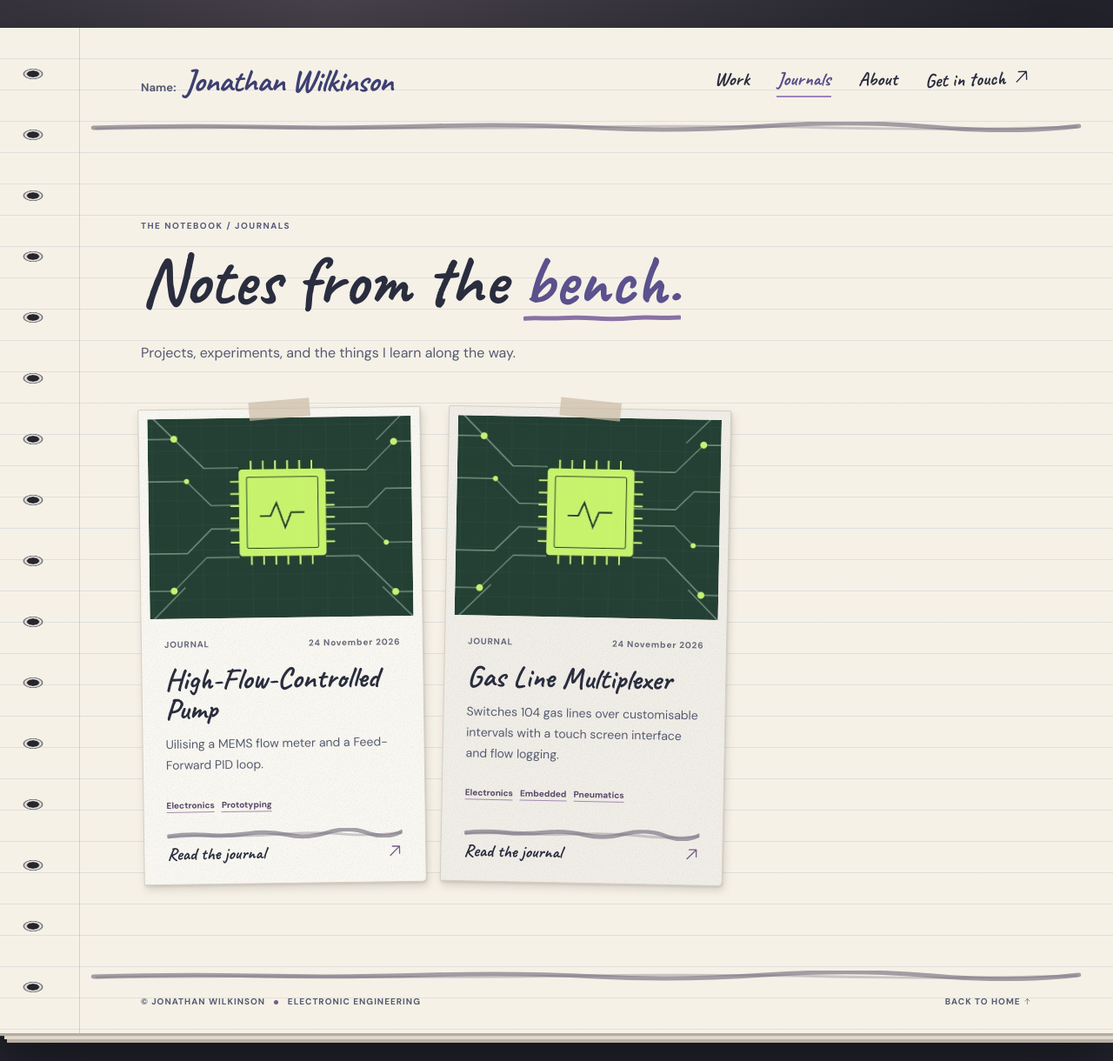
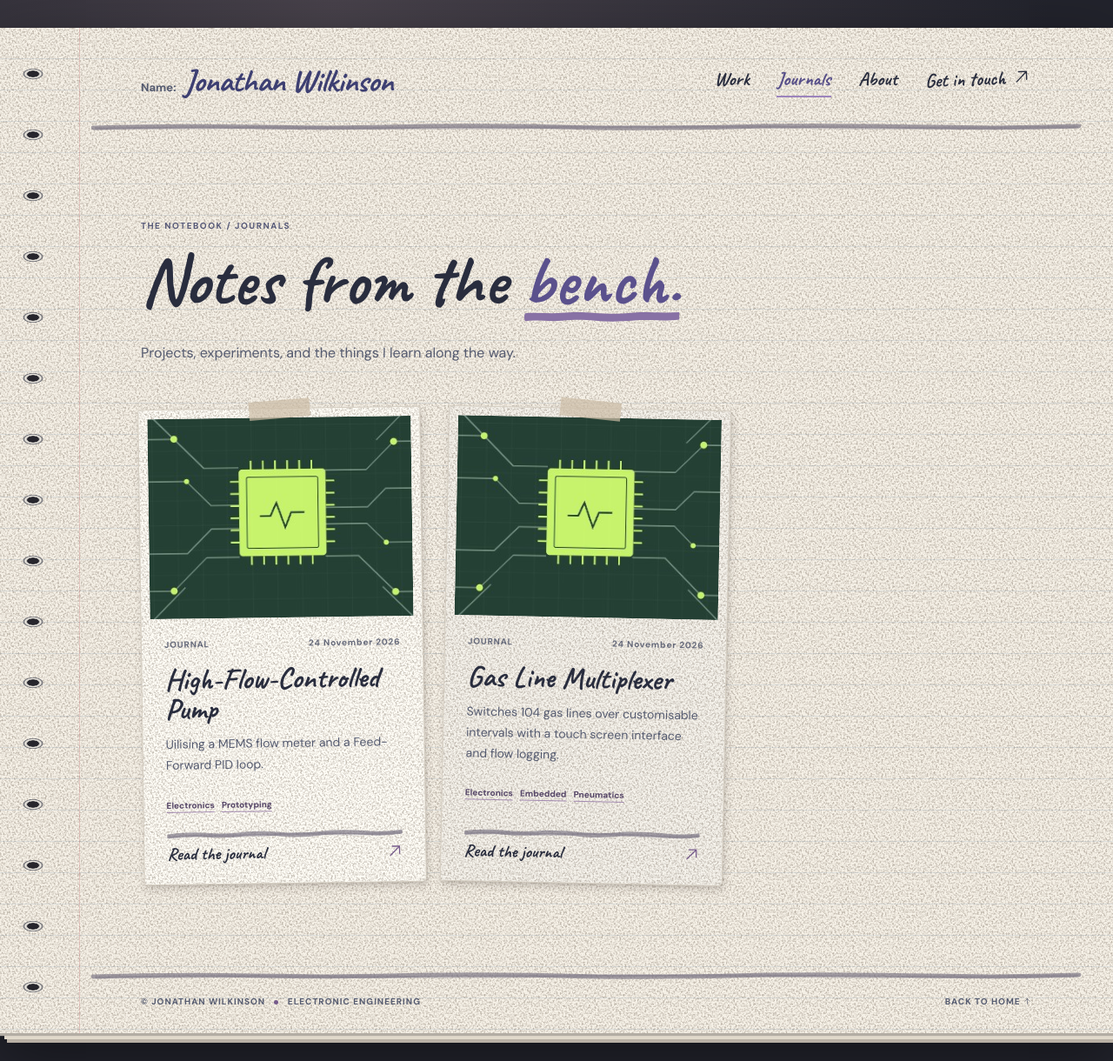
Before and after one commit to joewilkyway/jonathanwilkinson, a Jekyll site: the page built from journals.html, in a window 1280 px wide. Shown: the whole page at 87% size. Built offline with Jekyll 4.4.1, drawn with Linux system fonts in a browser that asks for light colours.

Commit message:
Fix clipped dividers and visible notebook textures
Co-authored-by: copilot-swe-agent[bot] <198982749+Copilot@users.noreply.github.com>

```diff
--- a/_layouts/post.html
+++ b/_layouts/post.html
@@ -5,7 +5,7 @@
   <meta name="viewport" content="width=device-width, initial-scale=1">
   <title>{{ page.title | escape }} | Jonathan Wilkinson</title>
   <link href="https://cdn.jsdelivr.net/npm/bootstrap@5.3.8/dist/css/bootstrap.min.css" rel="stylesheet" integrity="sha384-sRIl4kxILFvY47J16cr9ZwB07vP4J8+LH7qKQnuqkuIAvNWLzeN8tE5YBujZqJLB" crossorigin="anonymous">
-  <link href="{{ '/style.css' | relative_url }}" rel="stylesheet">
+  <link href="{{ '/style.css' | relative_url }}?v={{ site.time | date: '%s' }}" rel="stylesheet">
 </head>
 <body>
   <main class="container post section">
--- a/journals.html
+++ b/journals.html
@@ -8,7 +8,7 @@ permalink: /journals/
   <meta name="viewport" content="width=device-width, initial-scale=1">
   <title>Journals | Jonathan Wilkinson</title>
   <link href="https://cdn.jsdelivr.net/npm/bootstrap@5.3.8/dist/css/bootstrap.min.css" rel="stylesheet" integrity="sha384-sRIl4kxILFvY47J16cr9ZwB07vP4J8+LH7qKQnuqkuIAvNWLzeN8tE5YBujZqJLB" crossorigin="anonymous">
-  <link href="{{ '/style.css' | relative_url }}" rel="stylesheet">
+  <link href="{{ '/style.css' | relative_url }}?v={{ site.time | date: '%s' }}" rel="stylesheet">
 </head>
 <body>
   <header class="site-header">
--- a/style.css
+++ b/style.css
@@ -22,7 +22,7 @@ body {
   color: var(--ink);
   font-family: "DM Sans", sans-serif;
   background-color: var(--paper);
-  background-image: linear-gradient(90deg, transparent 0, transparent 91px, rgba(194,106,108,.3) 91px, rgba(194,106,108,.3) 92px, transparent 92px), repeating-linear-gradient(180deg, transparent 0, transparent 35px, rgba(98,132,165,.16) 35px, rgba(98,132,165,.16) 36px);
+  background-image: linear-gradient(90deg, transparent 0, transparent 91px, rgba(194,106,108,.3) 91px, rgba(194,106,108,.3) 92px, transparent 92px), repeating-linear-gradient(180deg, transparent 0, transparent 35px, rgba(98,132,165,.16) 35px, rgba(98,132,165,.16) 36px), url("images/paper-grain.svg?v=2");
   box-shadow: 0 3px 1px #b3ada4, 5px 7px 0 #e1d9cb, 8px 11px 0 #b9b0a5, 0 25px 65px rgba(0,0,0,.45);
 }
 body::before {
@@ -41,7 +41,7 @@ a:focus-visible { outline: 3px solid #6255a1; outline-offset: 4px; }
 .container { max-width: 1100px; padding-left: 38px; padding-right: 38px; }
 
 .site-header { position: relative; }
-.site-header::after, .about-section::before, .contact-section::before, .site-footer::before { content: ""; position: absolute; left: 3%; right: 3%; height: 12px; background: url("images/drawn-line.svg") center / 100% 12px no-repeat; pointer-events: none; }
+.site-header::after, .about-section::before, .contact-section::before, .site-footer::before { content: ""; position: absolute; left: 3%; right: 3%; height: 12px; background: url("images/drawn-line.svg?v=2") center / 100% 12px no-repeat; pointer-events: none; }
 .site-header::after { bottom: 0; }
 .about-section::before, .contact-section::before, .site-footer::before { top: 0; }
 .site-nav { min-height: 120px; display: flex; justify-content: space-between; align-items: center; gap: 24px; }
@@ -60,7 +60,7 @@ h2 { font-size: clamp(47px, 5.5vw, 72px); line-height: 1; margin: 0; }
 h1 span, h2 em {
   color: #5b518d;
   font-style: normal;
-  background: url("images/purple-squiggle.svg") left bottom .02em / 100% 10px no-repeat;
+  background: url("images/purple-squiggle.svg?v=2") left bottom / 100% 18px no-repeat;
   -webkit-box-decoration-break: clone;
   box-decoration-break: clone;
 }
@@ -96,7 +96,7 @@ h1 span, h2 em {
 .work-section { background: transparent; }
 .section-heading { margin-bottom: 50px; }
 .section-intro { max-width: 360px; color: var(--muted); font-size: 15px; line-height: 1.8; margin: 0 0 4px auto; }
-.project-card { --card-paper: #fffdf6; --card-angle: -.8deg; --tape-angle: -4deg; position: relative; height: 100%; border: 1px solid #d5cec2; border-radius: 2px 1px 5px 2px; padding: 10px; background-color: var(--card-paper); background-image: url("images/paper-grain.svg"); box-shadow: 1px 2px 2px rgba(75,64,59,.1), 2px 5px 10px rgba(75,64,59,.18); transform: rotate(var(--card-angle)); transition: transform .2s, box-shadow .2s; }
+.project-card { --card-paper: #fffdf6; --card-angle: -.8deg; --tape-angle: -4deg; position: relative; height: 100%; border: 1px solid #d5cec2; border-radius: 2px 1px 5px 2px; padding: 10px; background-color: var(--card-paper); background-image: url("images/paper-grain.svg?v=2"); box-shadow: 1px 2px 2px rgba(75,64,59,.1), 2px 5px 10px rgba(75,64,59,.18); transform: rotate(var(--card-angle)); transition: transform .2s, box-shadow .2s; }
 .row > div:nth-child(4n + 2) .project-card { --card-paper: #f5f2eb; --card-angle: 1.1deg; --tape-angle: 5deg; }
 .row > div:nth-child(4n + 3) .project-card { --card-paper: #faf8f8; --card-angle: -.4deg; --tape-angle: -7deg; }
 .row > div:nth-child(4n + 4) .project-card { --card-paper: #f8f6ec; --card-angle: .6deg; --tape-angle: 2deg; }
@@ -123,7 +123,7 @@ h1 span, h2 em {
 .project-body p { color: var(--muted); font-size: 14px; line-height: 1.7; }
 .tags { display: flex; flex-wrap: wrap; gap: 8px; margin: 10px 0 20px; }
 .tags span { border-bottom: 1px solid #a48bb1; color: #554567; font-size: 10px; font-weight: 700; }
-.card-read { display: block; background: url("images/drawn-line.svg") top / 100% 12px no-repeat; padding-top: 18px; margin-top: auto; font: 700 20px/1 var(--hand); }
+.card-read { display: block; background: url("images/drawn-line.svg?v=2") top / 100% 12px no-repeat; padding-top: 18px; margin-top: auto; font: 700 20px/1 var(--hand); }
 .card-read .icon { float: right; color: #765a8b; }
 .work-footnote { display: flex; justify-content: space-between; gap: 20px; margin-top: 48px; color: var(--muted); font: 700 19px/1.2 var(--hand); }
 .work-footnote a { color: #514776; border-bottom: 1px solid #9a80ae; }
@@ -135,7 +135,7 @@ h1 span, h2 em {
 .about-lead { font: 700 30px/1.25 var(--hand); margin: 0 0 22px; }
 .about-copy { color: var(--muted); font-size: 15px; line-height: 1.9; }
 .margin-note { font-size: 25px; line-height: 1.1; transform: rotate(-4deg); margin: 40px 0 0 15px; }
-.portrait { position: relative; box-sizing: border-box; width: min(calc(100% - 24px), 340px); margin: 35px auto 40px; padding: 12px 12px 5px; background: #fffdf6 url("images/paper-grain.svg"); box-shadow: 2px 5px 12px rgba(75,64,59,.23); transform: rotate(-1deg); }
+.portrait { position: relative; box-sizing: border-box; width: min(calc(100% - 24px), 340px); margin: 35px auto 40px; padding: 12px 12px 5px; background: #fffdf6 url("images/paper-grain.svg?v=2"); box-shadow: 2px 5px 12px rgba(75,64,59,.23); transform: rotate(-1deg); }
 .portrait img { display: block; width: 100%; height: auto; aspect-ratio: 1; object-fit: cover; }
 .portrait figcaption { margin: 10px 0 6px; color: var(--muted); text-align: center; font: 600 22px/1.2 var(--hand); }
 .portrait::before, .portrait::after { content: ""; position: absolute; z-index: 1; width: 76px; height: 25px; background: rgba(204,189,166,.75); pointer-events: none; }
@@ -168,7 +168,7 @@ h1 span, h2 em {
 .post-content table { display: block; width: max-content; max-width: 100%; overflow-x: auto; margin: 1.5em 0; border-collapse: collapse; }
 .post-content th, .post-content td { padding: 8px 14px; border: 1px solid #c9c1cb; }
 .post-content th { background: rgba(165,153,196,.2); }
-.post-content hr { height: 12px; border: 0; opacity: 1; background: url("images/drawn-line.svg") center / 100% 12px no-repeat; margin: 30px 0; }
+.post-content hr { height: 12px; border: 0; opacity: 1; background: url("images/drawn-line.svg?v=2") center / 100% 12px no-repeat; margin: 30px 0; }
 
 @media (max-width: 991.98px) {
   body { margin: 16px 18px; }
@@ -183,7 +183,7 @@ h1 span, h2 em {
   .section-intro { margin-left: 0; }
 }
 @media (max-width: 575.98px) {
-  body { margin: 8px 7px 8px 13px; padding-left: 28px; background-image: linear-gradient(90deg, transparent 0, transparent 37px, rgba(194,106,108,.3) 37px, rgba(194,106,108,.3) 38px, transparent 38px), repeating-linear-gradient(180deg, transparent 0, transparent 35px, rgba(98,132,165,.16) 35px, rgba(98,132,165,.16) 36px); }
+  body { margin: 8px 7px 8px 13px; padding-left: 28px; background-image: linear-gradient(90deg, transparent 0, transparent 37px, rgba(194,106,108,.3) 37px, rgba(194,106,108,.3) 38px, transparent 38px), repeating-linear-gradient(180deg, transparent 0, transparent 35px, rgba(98,132,165,.16) 35px, rgba(98,132,165,.16) 36px), url("images/paper-grain.svg?v=2"); }
   body::before { left: 2px; width: 23px; background-size: 23px 60px; }
   .container { padding-left: 22px; padding-right: 22px; }
   .nav-links { font-size: 19px; }
```
Also changed, not shown: README.md, images/drawn-line.svg, images/paper-grain.svg, images/purple-squiggle.svg.
